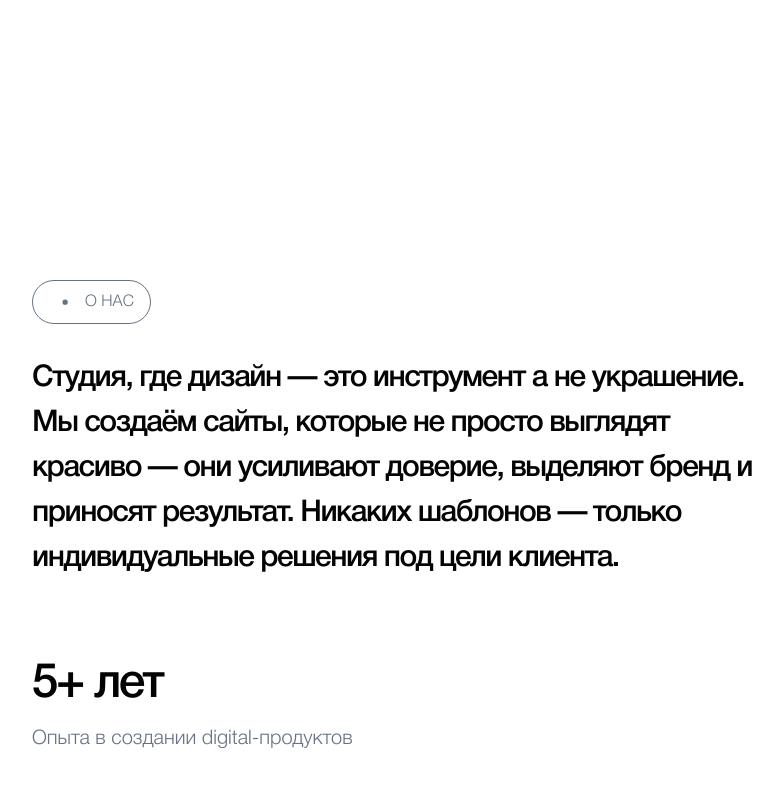
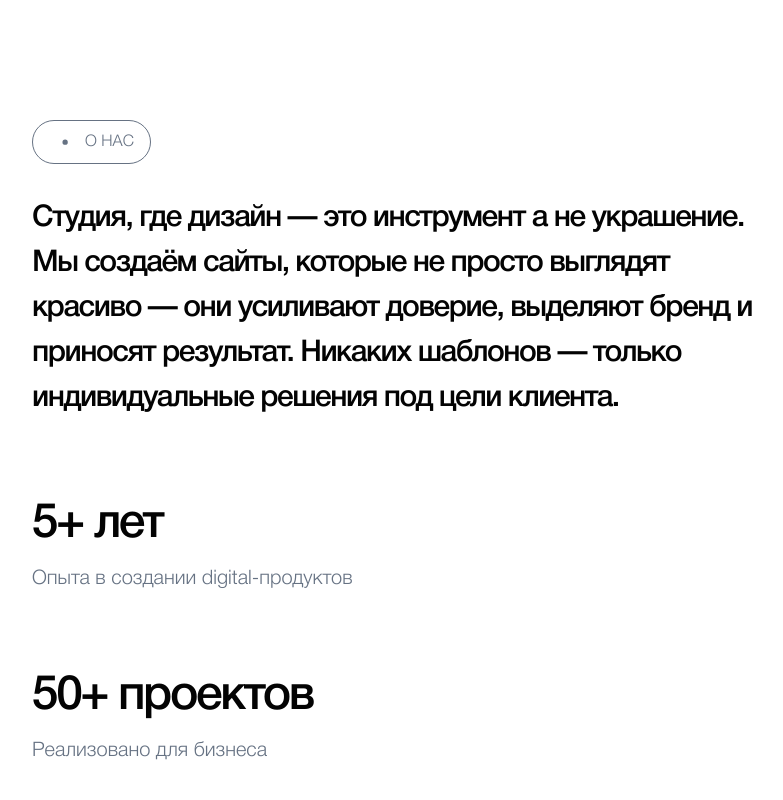
Before and after one commit to adiizov/framo, a Next.js app: page / in a window 1280 px wide. Shown: the part 840-1640 px from the top of the page, without its empty margins (88-871 px from the left). Built offline with nearby package versions, Linux system fonts and the light colour scheme.

Commit message:
sections refactor

```diff
--- a/src/app/page.tsx
+++ b/src/app/page.tsx
@@ -20,17 +20,19 @@ export default function Home() {
             page: Services
         },
         {
-            id:4,
+            id: 4,
             page: Price
         },
     ]
   return (
     <div>
         <Header />
-        <main>
-            <section className={"min-h-dvh py-[160px]"}>
-                {pages.map((item) => createElement(item.page, {key: item.id }))}
-            </section>
+        <main className="pt-[160px]">
+            {pages.map((item) => (
+                <section className={"min-h-dvh pb-[160px]"} key={item.id}>
+                    {createElement(item.page)}
+                </section>
+            ))}
         </main>
       </div>
   );
--- a/src/blocks/about/About.tsx
+++ b/src/blocks/about/About.tsx
@@ -21,7 +21,6 @@ const aboutData = [
 
 const About = () => {
     return (
-        <section className="min-h-dvh py-[160px]">
         <Container>
             <div className="lg:space-y-8 mb-20">
                 <BadgeSection name={"О нас"}/>
@@ -44,7 +43,6 @@ const About = () => {
                 ))}
             </ul>
         </Container>
-        </section>
     );
 };
 
--- a/src/blocks/partfolio/Portfolio.tsx
+++ b/src/blocks/partfolio/Portfolio.tsx
@@ -13,7 +13,6 @@ import { portfolioData } from "@/blocks/partfolio/portfolioData";
 
 const Portfolio = () => {
     return (
-        <section className={"py-[160px]"}>
         <Container>
             <Carousel className={"space-y-7"}>
                 <div className={"flex justify-between"}>
@@ -32,7 +31,6 @@ const Portfolio = () => {
                 </CarouselContent>
             </Carousel>
         </Container>
-        </section>
     );
 };
 
```
Lines whose indentation alone changed are shown as unchanged.
